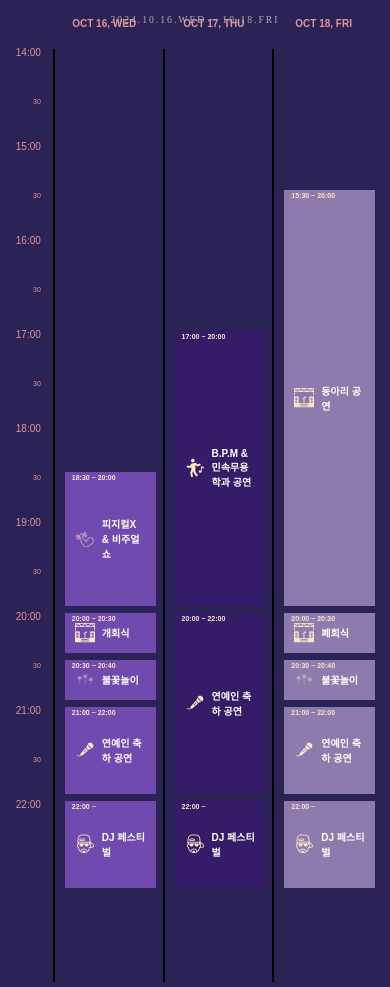
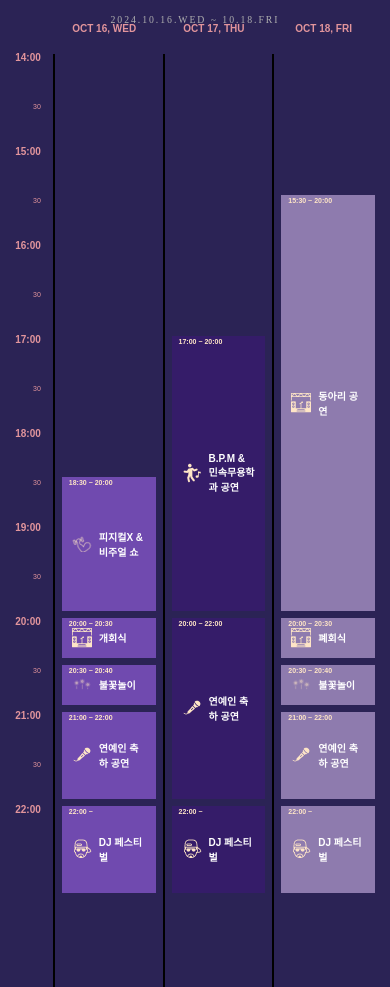
Before and after one commit to seoiiwon/2024_GNU_PIESTA, a FastAPI app: page /timetable in a window 390 px wide. Shown: the part 217-1204 px from the top of the page. Run offline with FastAPI, Linux system fonts and the light colour scheme.

Commit message:
+ main page
dd

```diff
--- a/static/css/timetable/timetable.css
+++ b/static/css/timetable/timetable.css
@@ -7,10 +7,9 @@
     align-items: center; /* 수평 중앙 정렬 */
     min-height: 100vh; /* 전체 화면 높이 */
     margin: 0;
-    font-family: 'prata', sans-serif;
+    font-family: 'pretendard', sans-serif;
     background-color: #2b2355;
     color: white;
-    padding: 0;
   }
 
   .mainpage {
@@ -19,7 +18,7 @@
     justify-content: center;
     align-items: center;
     width: 100%;
-    margin-top: 100px;
+    margin-top: 120px;
   }
 
   .timetable {
@@ -28,6 +27,7 @@
     grid-template-rows: repeat(20, 40px);
     gap: 7px;
     padding: 15px;
+    padding-top: 0;
     margin: 0 auto; /* 수평 중앙 정렬 */
   }
 
@@ -61,6 +61,7 @@
   }
 
   .time-slot span {
+    font-weight: 700;
     font-size: 10px; /* 시간 글자 크기 */
     color: #E2959C;
   }
@@ -96,7 +97,7 @@
     grid-template-rows: repeat(20, 40px);
     gap: 7px;
     border-left: 2px solid #000000; /* 수직선 추가 */
-    padding-left: 10px; /* 수직선과 내용 사이의 간격 추가 */
+    padding-left: 7px; /* 수직선과 내용 사이의 간격 추가 */
     width: 100%; /* 부모 요소인 events-day의 너비와 맞춤 */
     box-sizing: border-box; /* padding을 포함하여 너비를 계산 */
     }
```
